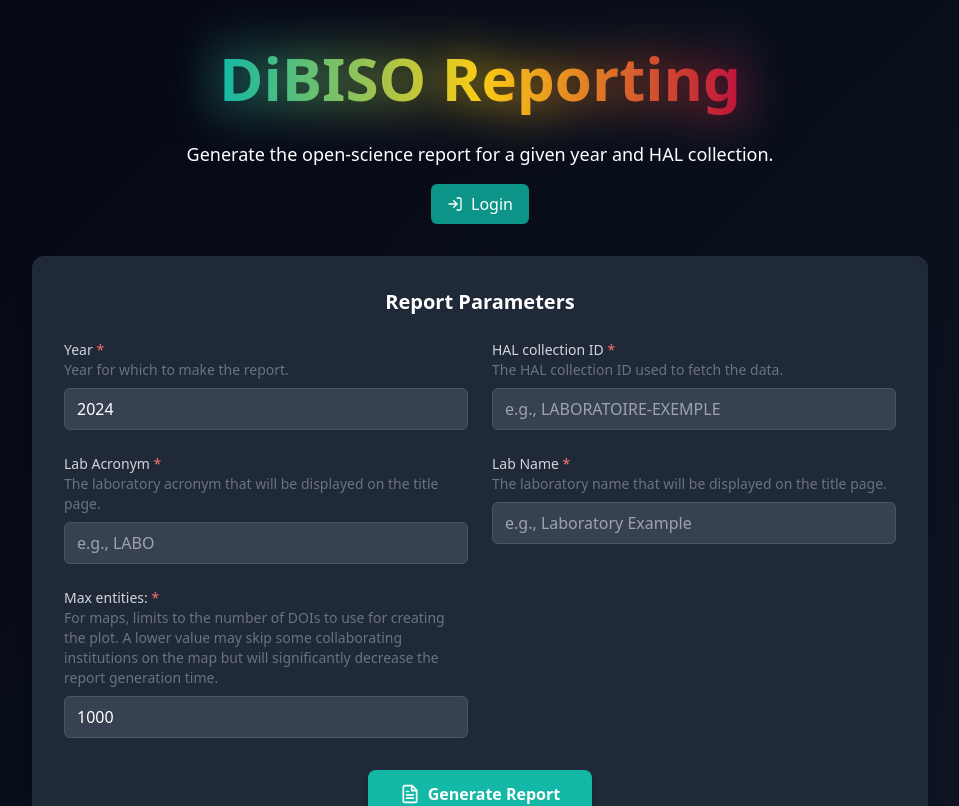
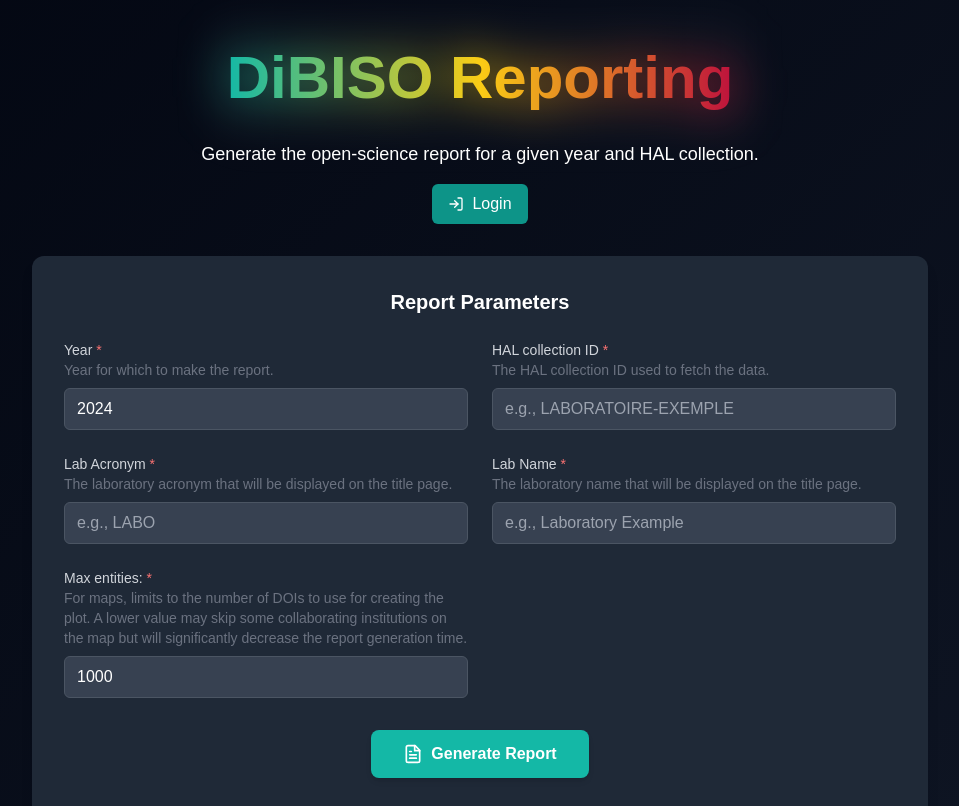
Before and after one commit to dibiso-upsaclay/dibiso-reporting-webapp, a React (Vite) app: page / in a window 1280 px wide. Shown: the top 806 px of the page, without its empty margins (160-1119 px from the left). Built offline with nearby package versions, Linux system fonts and the light colour scheme.

Commit message:
minir CSS change

```diff
--- a/src/index.css
+++ b/src/index.css
@@ -4,6 +4,6 @@
 
 @layer base {
   html {
-    font-family: system-ui, sans-serif;
+    font-family: sans-serif;
   }
 }
```
